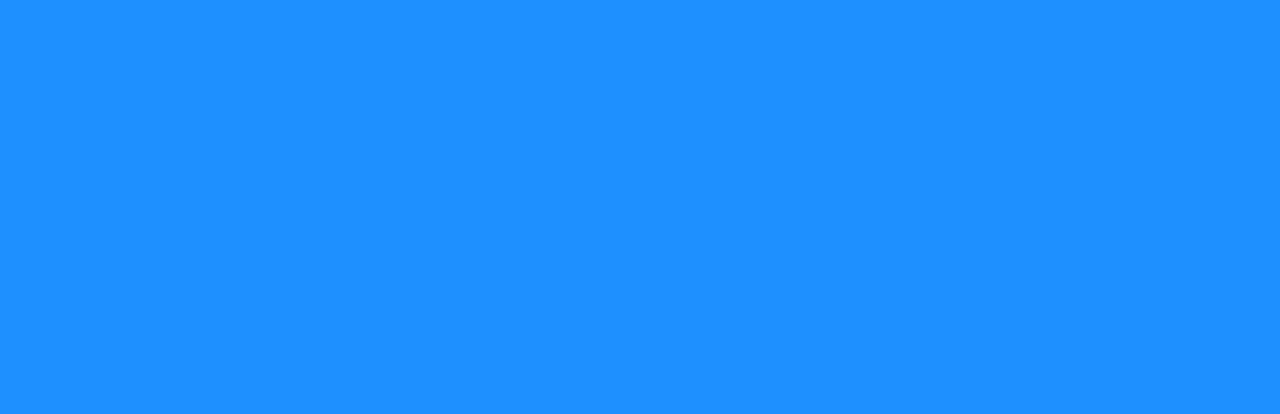
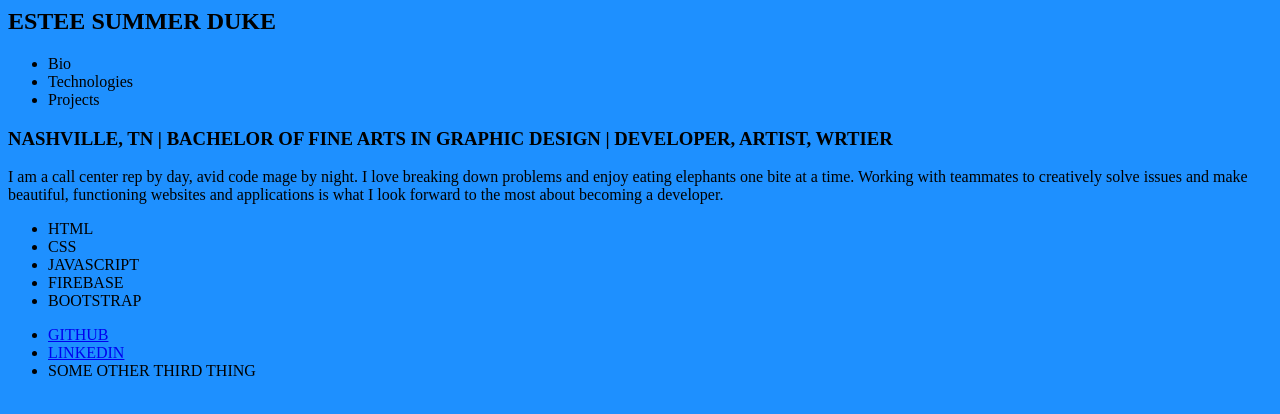
Before and after one commit to esrduke95/personal-bio-site, a plain HTML site: page index.html in a window 1280 px wide. Drawn offline with Linux system fonts and the light colour scheme.

Commit message:
added boilerplate code to base

```diff
--- a/index.html
+++ b/index.html
@@ -1,12 +1,55 @@
-<!DOCTYPE html>
 <html lang="en">
-<head>
-    <meta charset="UTF-8">
-    <meta name="viewport" content="width=device-width, initial-scale=1.0">
-    <link rel="stylesheet" type="text/css" href="styles.css"/>
-    <title>estee duke</title>
-</head>
-<body>
-    <script src="main.js"></script>
-</body>
+  <head>
+    <meta charset="UTF-8" />
+    <meta name="viewport" content="width=device-width, initial-scale=1.0" />
+    <meta http-equiv="X-UA-Compatible" content="ie=edge" />
+    <link rel="stylesheet" type="text/css" href="styles.css" />
+    <title>ESTEE SUMMER DUKE</title>
+  </head>
+
+  <body>
+    <!-- Navigation -->
+    <nav>
+      <h1>ESTEE SUMMER DUKE</h1>
+      <ul id="navLinks">
+        <li><a id="navToBio">Bio</a></li>
+        <li><a id="navToTechnologies">Technologies</a></li>
+        <li><a id="navToProjects">Projects</a></li>
+      </ul>
+    </nav>
+    <!-- End Navigation -->
+
+    <!-- Primary View -->
+    <div class="fullPage" id="bioPage">
+        <h3>NASHVILLE, TN | BACHELOR OF FINE ARTS IN GRAPHIC DESIGN | DEVELOPER, ARTIST, WRTIER</h3>
+      <p>
+        I am a call center rep by day, avid code mage by night. I love breaking
+        down problems and enjoy eating elephants one bite at a time. Working
+        with teammates to creatively solve issues and make beautiful,
+        functioning websites and applications is what I look forward to the
+        most about becoming a developer.
+      </p>
+    </div>
+    <div class="fullPage" id="technologiesPage">
+      <ul>
+        <li>HTML</li>
+        <li>CSS</li>
+        <li>JAVASCRIPT</li>
+        <li>FIREBASE</li>
+        <li>BOOTSTRAP</li>
+      </ul>
+    </div>
+    <div class="fullPage" id="projectsPage"></div>
+    <!-- End Primary View -->
+
+    <!-- Footer -->
+    <footer class="page-footer">
+        <ul>
+            <li><a href="https://github.com/esrduke95" class="footer-li">GITHUB</a></li>
+            <li><a href="https://www.linkedin.com/in/estee-duke-568927163/" class="footer-li">LINKEDIN</a></li>
+            <li><a href="" class="footer-li"></a>SOME OTHER THIRD THING</li>
+        </ul>
+    </footer>
+    <!-- End Footer -->
+  </body>
 </html>
--- /dev/null
+++ b/projects.js
@@ -0,0 +1 @@
+console.log('its my bio site!!!!');
```
